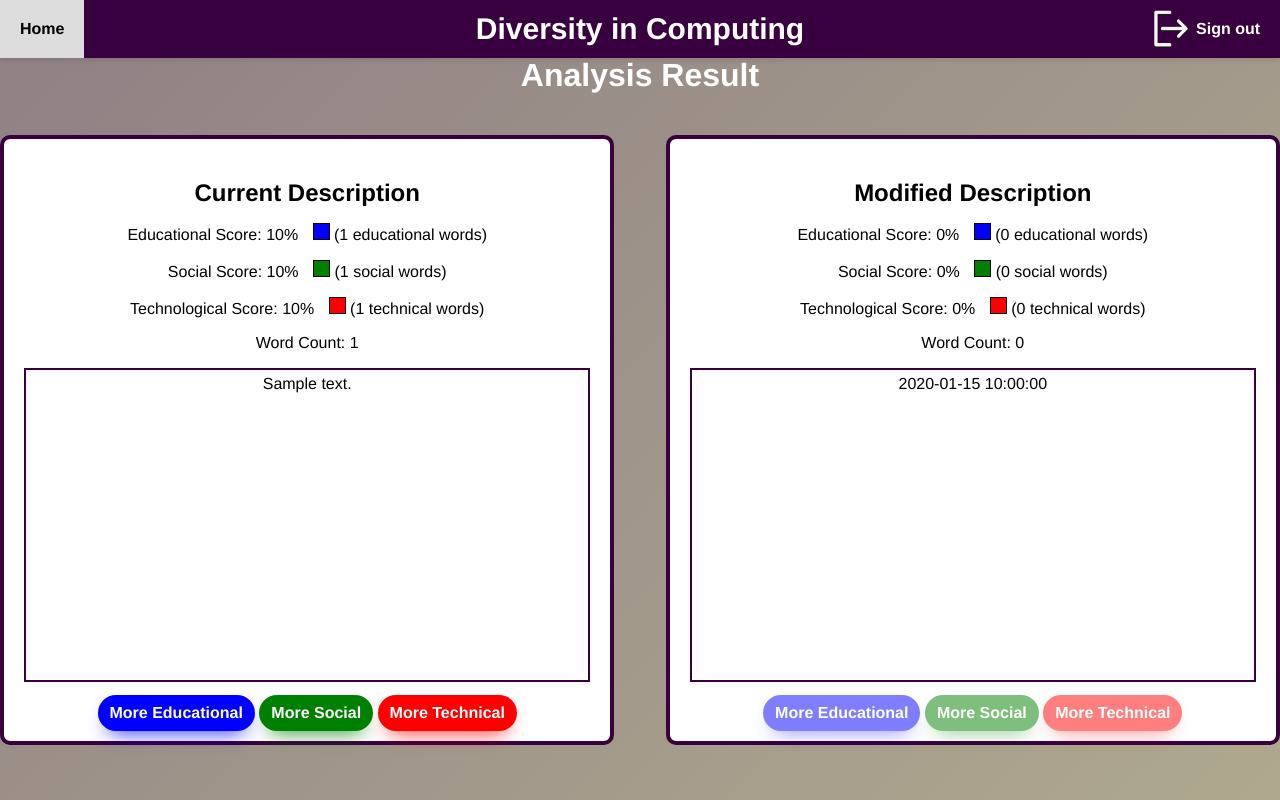
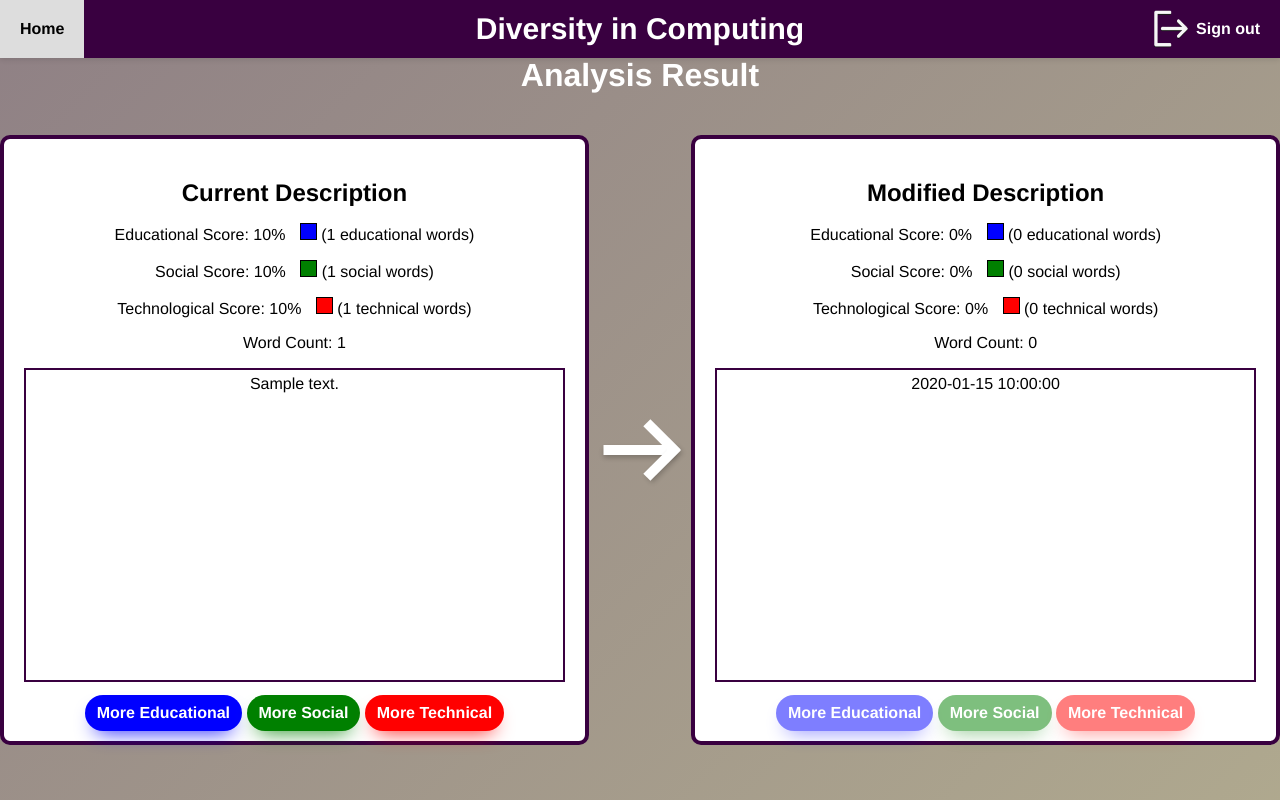
Before and after one commit to DanielGiedraitis/4th-Year-Project, a Flask app: template templates/result.html in a window 1280 px wide. Run offline with Flask 3, Linux system fonts and the light colour scheme; the template is opened without the code that fills it: most values are stand-ins (such as "Sample title", 1, 10 or a date in 2020); parts of the project's set-up code (start-up, migrations or seed data) failed here and were passed over.

Commit message:
Added moving arrow

```diff
--- a/static/style.css
+++ b/static/style.css
@@ -102,12 +102,12 @@ form textarea {
 
 .result-container {
     text-align: center;
-    max-width: 1600px;
+    max-width: 1670px;
     margin: 0 auto;
 }
 
 .description-container {
-    width: 48%; /* Adjusted width */
+    width: 46%; /* Adjusted width */
     height: 610px;
     box-sizing: border-box;
     padding: 20px;
@@ -119,8 +119,54 @@ form textarea {
 }
 
 
+.arrow-container {
+    position: absolute;
+    top: 50%;
+    left: 50%;
+    transform: translate(-50%,-50%);
+    margin-top: 50px;
+    width: 85px;
+    height: 60px;
+  }
+
+.arrow {
+    position: absolute;
+    top: 25px;
+    width: 85%;
+    height: 10px;
+    background-color: #fff;
+    box-shadow: 0 3px 5px rgba(0, 0, 0, .2);
+    animation: arrowSideToSide 1s linear infinite alternate; /* Arrow moves side to side */
+}
+
+@keyframes arrowSideToSide {
+    from { left: 0; }
+    to { left: 10px; }
+}
+
+.arrow::after, .arrow::before {
+    content: '';
+    position: absolute;
+    width: 60%;
+    height: 10px;
+    right: -8px;
+    background-color: #fff;
+}
+
+.arrow::after {
+    top: -12px;
+    transform: rotate(45deg);
+}
+
+.arrow::before {
+    top: 12px;
+    box-shadow: 0 3px 5px rgba(0, 0, 0, .2);
+    transform: rotate(-45deg);
+}
+
+
 .modified-description {
-    width: 48%; /* Adjusted width */
+    width: 46%; /* Adjusted width */
     height: 610px;
     box-sizing: border-box;
     padding: 20px;
--- a/templates/result.html
+++ b/templates/result.html
@@ -49,6 +49,11 @@
             <button class="modify-button educational-button" onclick="modifyDescription('educational')">More Educational</button>
             <button class="modify-button social-button" onclick="modifyDescription('social')">More Social</button>
             <button class="modify-button technical-button" onclick="modifyDescription('technical')">More Technical</button>
+        </div>
+
+        <!-- Arrow pointing to the right -->
+        <div class="arrow-container">
+            <div class="arrow"></div>
         </div>
 
         <!-- Container for the recommendations -->
```
